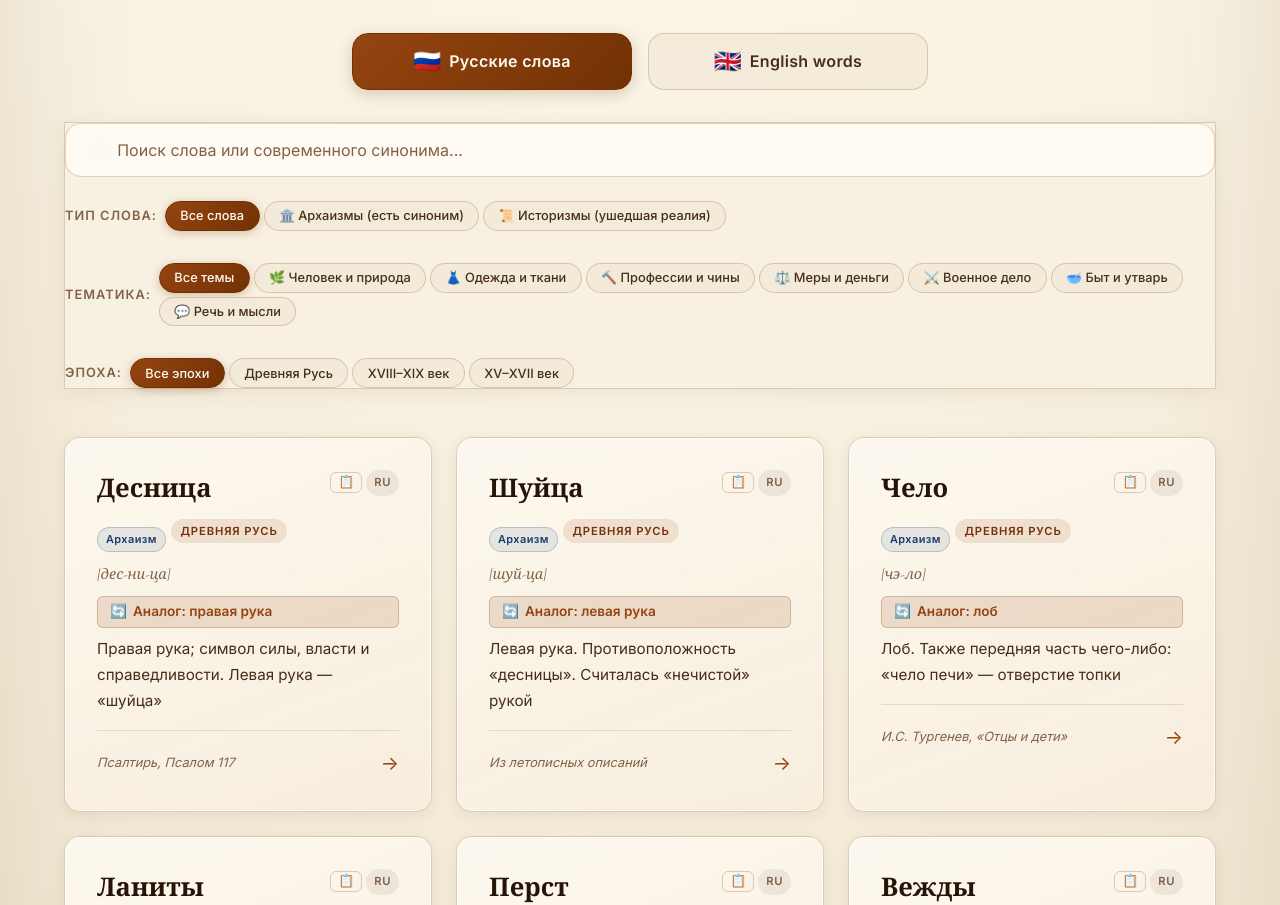
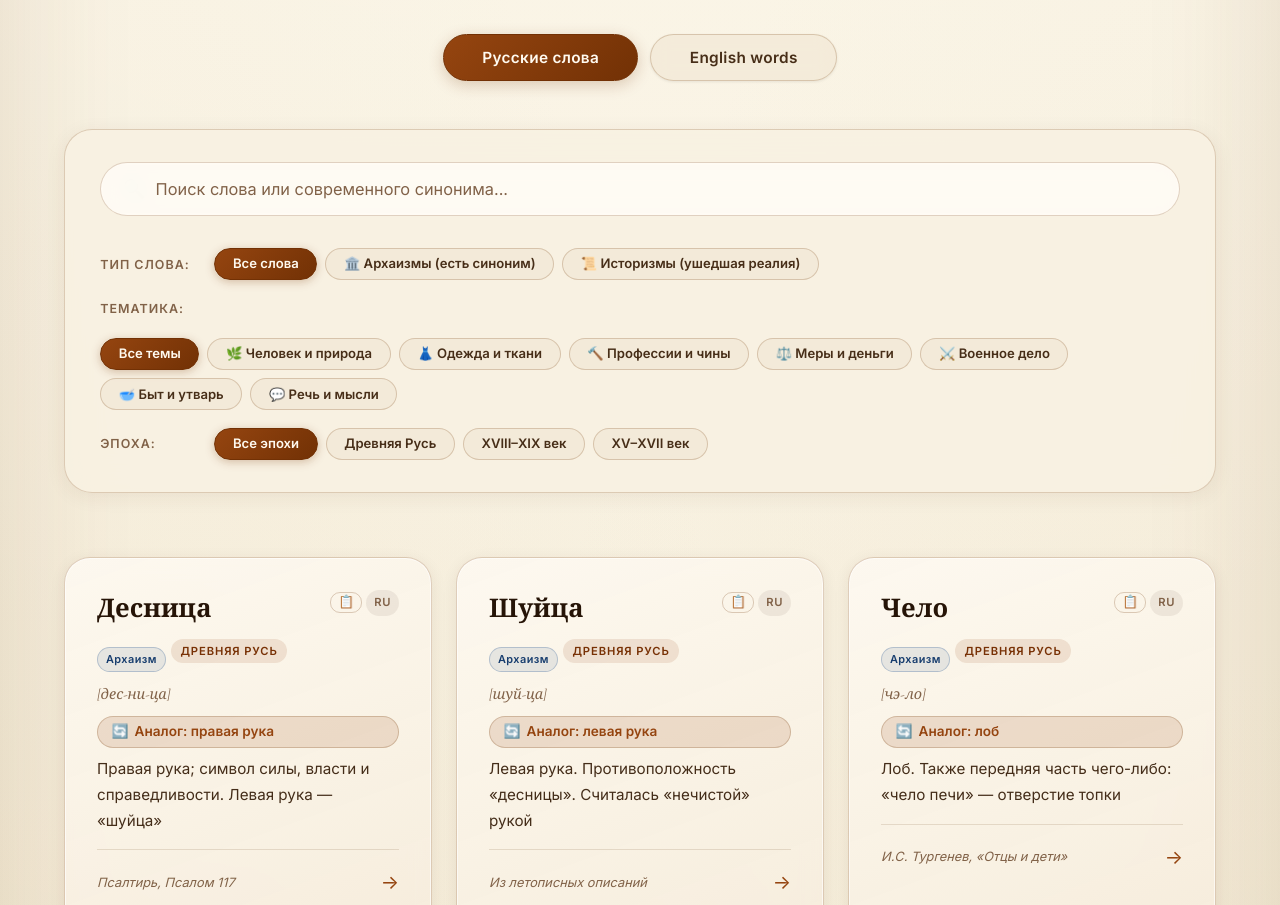
Before and after one commit to faktplanet2-spec/words, a plain HTML site: page index.html in a window 1280 px wide. Shown: the part 1340-2245 px from the top of the page. Drawn offline with nearby package versions, Linux system fonts and the light colour scheme; a web font is replaced by a local one.

Commit message:
Design polish: smooth organic rounded corners, pill shapes, and textual language words without flags

```diff
--- a/app.js
+++ b/app.js
@@ -184,7 +184,7 @@
     function toggleLang() {
         currentLang = currentLang === 'ru' ? 'en' : 'ru';
         filterLang = currentLang; // STRICT SYNCHRONIZATION!
-        els.langLabel.textContent = currentLang.toUpperCase();
+        if (els.langLabel) els.langLabel.textContent = currentLang === 'ru' ? 'Русский' : 'English';
 
         if (els.tabRu) els.tabRu.classList.toggle('active', currentLang === 'ru');
         if (els.tabEn) els.tabEn.classList.toggle('active', currentLang === 'en');
@@ -200,7 +200,7 @@
             loadQuizQuestion();
         }
         savePreferences();
-        showToast(currentLang === 'ru' ? '🇷🇺 Язык изменён: Русский' : '🇬🇧 Language switched: English');
+        showToast(currentLang === 'ru' ? 'Язык: Русский' : 'Language: English');
     }
 
     function t(key) {
@@ -208,6 +208,8 @@
     }
 
     function updateUILanguage() {
+        if (els.langLabel) els.langLabel.textContent = currentLang === 'ru' ? 'Русский' : 'English';
+
         // Logo
         if ($('logoTitle')) $('logoTitle').textContent = t('logoTitle');
         if ($('logoSubtitle')) $('logoSubtitle').textContent = t('logoSubtitle');
@@ -279,8 +281,8 @@
         if ($('suggestWordLabel')) $('suggestWordLabel').innerHTML = t('suggestWordLabel');
         if ($('suggestWordInput')) $('suggestWordInput').placeholder = t('suggestWordPlaceholder');
         if ($('suggestLangLabel')) $('suggestLangLabel').textContent = t('suggestLangLabel');
-        if ($('optLangRu')) $('optLangRu').textContent = currentLang === 'ru' ? 'Русский 🇷🇺' : 'Russian 🇷🇺';
-        if ($('optLangEn')) $('optLangEn').textContent = currentLang === 'ru' ? 'Английский 🇬🇧' : 'English 🇬🇧';
+        if ($('optLangRu')) $('optLangRu').textContent = currentLang === 'ru' ? 'Русский язык' : 'Russian';
+        if ($('optLangEn')) $('optLangEn').textContent = currentLang === 'ru' ? 'Английский язык' : 'English';
         if ($('suggestSynonymLabel')) $('suggestSynonymLabel').innerHTML = t('suggestSynonymLabel');
         if ($('suggestSynonymInput')) $('suggestSynonymInput').placeholder = t('suggestSynonymPlaceholder');
         if ($('suggestTypeLabel')) $('suggestTypeLabel').textContent = t('suggestTypeLabel');
--- a/index.html
+++ b/index.html
@@ -32,8 +32,8 @@
                 <a href="#about" class="nav-link" data-section="about" id="navAbout">О проекте</a>
             </nav>
             <div class="header-actions">
-                <button class="lang-toggle" id="langToggle" title="Switch language">
-                    <span class="lang-label" id="langLabel">RU</span>
+                <button class="lang-toggle" id="langToggle" title="Сменить язык / Switch language">
+                    <span class="lang-label" id="langLabel">Русский</span>
                 </button>
                 <button class="theme-toggle" id="themeToggle" title="Сменить тему оформления (Тёмная / Пергамент / Светлая)">
                     <span class="theme-icon" id="themeIcon">🌙</span>
@@ -117,11 +117,9 @@
             <!-- Language Tabs -->
             <div class="lang-tabs" id="langTabs">
                 <button class="lang-tab active" data-lang="ru" id="tabRu">
-                    <span class="lang-tab-flag">🇷🇺</span>
                     <span class="lang-tab-label" id="tabRuLabel">Русские слова</span>
                 </button>
                 <button class="lang-tab" data-lang="en" id="tabEn">
-                    <span class="lang-tab-flag">🇬🇧</span>
                     <span class="lang-tab-label" id="tabEnLabel">English words</span>
                 </button>
             </div>
@@ -313,8 +311,8 @@
                         <div class="form-group">
                             <label for="suggestLangSelect" id="suggestLangLabel">Язык</label>
                             <select id="suggestLangSelect">
-                                <option value="ru" id="optLangRu">Русский 🇷🇺</option>
-                                <option value="en" id="optLangEn">English 🇬🇧</option>
+                                <option value="ru" id="optLangRu">Русский язык</option>
+                                <option value="en" id="optLangEn">English language</option>
                             </select>
                         </div>
                     </div>
--- a/style.css
+++ b/style.css
@@ -19,11 +19,11 @@
     --space-3xl: 4rem;
     --space-4xl: 6rem;
 
-    /* Border Radius */
-    --radius-sm: 6px;
-    --radius-md: 10px;
-    --radius-lg: 16px;
-    --radius-xl: 24px;
+    /* Border Radius (Smooth & Friendly) */
+    --radius-sm: 10px;
+    --radius-md: 16px;
+    --radius-lg: 24px;
+    --radius-xl: 32px;
     --radius-full: 9999px;
 
     /* Transitions */
@@ -321,8 +321,7 @@ body {
     gap: var(--space-sm);
 }
 
-.theme-toggle,
-.lang-toggle {
+.theme-toggle {
     width: 42px;
     height: 42px;
     border: 1px solid var(--border-color);
@@ -334,7 +333,23 @@ body {
     justify-content: center;
     transition: all var(--transition-fast);
     color: var(--text-secondary);
-    font-size: 0.85rem;
+}
+
+.lang-toggle {
+    height: 42px;
+    padding: 0 1.15rem;
+    border: 1px solid var(--border-color);
+    border-radius: var(--radius-full);
+    background: var(--bg-input);
+    cursor: pointer;
+    display: inline-flex;
+    align-items: center;
+    justify-content: center;
+    gap: 6px;
+    transition: all var(--transition-fast);
+    color: var(--text-primary);
+    font-family: var(--font-body);
+    font-size: 0.88rem;
     font-weight: 600;
 }
 
@@ -342,7 +357,7 @@ body {
 .lang-toggle:hover {
     border-color: var(--accent);
     background: var(--accent-glow);
-    transform: scale(1.05);
+    transform: translateY(-1px);
 }
 
 .theme-icon {
@@ -503,8 +518,8 @@ body {
 .word-quote {
     background: var(--quote-bg);
     border-left: 3px solid var(--quote-border);
-    padding: var(--space-lg);
-    border-radius: 0 var(--radius-md) var(--radius-md) 0;
+    padding: var(--space-lg) 1.5rem;
+    border-radius: 8px 24px 24px 8px;
     margin-bottom: var(--space-xl);
     text-align: left;
 }
@@ -632,31 +647,31 @@ body {
 }
 
 /* === Language Tabs === */
+/* === Language Tabs (Smooth Pill Buttons, No Flags) === */
 .lang-tabs {
     display: flex;
-    gap: var(--space-md);
-    margin-bottom: var(--space-xl);
+    gap: 12px;
+    margin-bottom: var(--space-2xl);
     justify-content: center;
 }
 
 .lang-tab {
-    display: flex;
-    align-items: center;
+    display: inline-flex;
+    align-items: center;
+    justify-content: center;
     gap: var(--space-sm);
-    padding: 0.85rem 2rem;
-    border-radius: var(--radius-lg);
+    padding: 0.8rem 2.4rem;
+    border-radius: 9999px;
     font-family: var(--font-body);
-    font-size: 1rem;
+    font-size: 0.96rem;
     font-weight: 600;
-    border: 2px solid var(--border-color);
+    border: 1.5px solid var(--border-color);
     background: var(--bg-card);
     color: var(--text-secondary);
     cursor: pointer;
     transition: all var(--transition-base);
     backdrop-filter: blur(10px);
-    flex: 1;
-    max-width: 280px;
-    justify-content: center;
+    box-shadow: var(--shadow-sm);
 }
 
 .lang-tab:hover {
@@ -671,47 +686,54 @@ body {
     border-color: var(--accent);
     background: var(--accent-glow);
     color: var(--text-accent);
-    box-shadow: 0 0 20px var(--accent-glow), var(--shadow-md);
-}
-
-.lang-tab-flag {
-    font-size: 1.4rem;
+    box-shadow: 0 4px 20px var(--accent-glow);
 }
 
 .lang-tab-label {
     letter-spacing: 0.02em;
 }
 
-/* === Search Bar === */
+/* === Search Bar & Filter Container (Smooth & Rounded) === */
 .search-bar {
-    margin-bottom: var(--space-2xl);
+    background: var(--bg-card);
+    border: 1px solid var(--border-color);
+    border-radius: 28px;
+    padding: 2rem 2.2rem;
+    margin-bottom: var(--space-3xl);
+    box-shadow: var(--shadow-card);
+    backdrop-filter: blur(16px);
+    -webkit-backdrop-filter: blur(16px);
+    transition: all var(--transition-base);
 }
 
 .search-input-wrap {
     position: relative;
-    margin-bottom: var(--space-lg);
+    margin-bottom: var(--space-xl);
 }
 
 .search-icon {
     position: absolute;
-    left: var(--space-lg);
+    left: 1.4rem;
     top: 50%;
     transform: translateY(-50%);
-    font-size: 1.1rem;
+    font-size: 1.15rem;
     pointer-events: none;
+    color: var(--text-muted);
 }
 
 .search-input-wrap input {
     width: 100%;
-    padding: 1rem 3rem 1rem 3.2rem;
+    height: 54px;
+    padding: 0 3.2rem 0 3.4rem;
     font-family: var(--font-body);
-    font-size: 1rem;
-    background: var(--bg-card);
-    border: 1px solid var(--border-color);
-    border-radius: var(--radius-lg);
+    font-size: 1.02rem;
+    background: var(--bg-input);
+    border: 1.5px solid var(--border-color);
+    border-radius: 9999px;
     color: var(--text-primary);
     backdrop-filter: blur(10px);
     transition: all var(--transition-fast);
+    box-sizing: border-box;
 }
 
 .search-input-wrap input::placeholder {
@@ -721,12 +743,12 @@ body {
 .search-input-wrap input:focus {
     outline: none;
     border-color: var(--accent);
-    box-shadow: 0 0 0 3px var(--accent-glow);
+    box-shadow: 0 0 0 4px var(--accent-glow);
 }
 
 .search-clear {
     position: absolute;
-    right: var(--space-md);
+    right: 1.2rem;
     top: 50%;
     transform: translateY(-50%);
     background: none;
@@ -747,23 +769,24 @@ body {
     color: var(--text-primary);
 }
 
-/* === Filters === */
+/* === Filters (Smooth Rows) === */
 .filters {
     display: flex;
-    gap: var(--space-xl);
+    flex-direction: column;
+    gap: 1.1rem;
+}
+
+.filter-group {
+    display: flex;
+    align-items: center;
+    gap: 1.2rem;
     flex-wrap: wrap;
-    align-items: center;
-}
-
-.filter-group {
-    display: flex;
-    align-items: center;
-    gap: var(--space-sm);
 }
 
 .filter-label {
-    font-size: 0.8rem;
-    font-weight: 600;
+    min-width: 95px;
+    font-size: 0.78rem;
+    font-weight: 700;
     color: var(--text-muted);
     text-transform: uppercase;
     letter-spacing: 0.08em;
@@ -771,18 +794,20 @@ body {
 
 .filter-chips {
     display: flex;
-    gap: var(--space-xs);
+    gap: 8px;
     flex-wrap: wrap;
+    align-items: center;
 }
 
 .chip {
-    padding: 0.4rem 0.9rem;
-    border-radius: var(--radius-full);
+    padding: 0.45rem 1.1rem;
+    border-radius: 9999px;
     font-family: var(--font-body);
-    font-size: 0.8rem;
-    font-weight: 500;
+    font-size: 0.82rem;
+    font-weight: 600;
+    line-height: 1.2;
     border: 1px solid var(--border-color);
-    background: transparent;
+    background: var(--bg-input);
     color: var(--text-secondary);
     cursor: pointer;
     transition: all var(--transition-fast);
@@ -792,12 +817,15 @@ body {
 .chip:hover {
     border-color: var(--accent);
     color: var(--text-accent);
+    background: var(--accent-glow);
+    transform: translateY(-1px);
 }
 
 .chip.active {
-    background: var(--accent-glow);
+    background: var(--accent-gradient);
     border-color: var(--accent);
-    color: var(--text-accent);
+    color: #ffffff;
+    box-shadow: 0 2px 10px var(--accent-glow);
 }
 
 /* === Words Grid === */
@@ -811,7 +839,7 @@ body {
 .word-card {
     background: var(--bg-card);
     border: 1px solid var(--border-color);
-    border-radius: var(--radius-lg);
+    border-radius: 26px;
     padding: var(--space-xl);
     cursor: pointer;
     transition: all var(--transition-base);
@@ -1454,10 +1482,10 @@ body {
     align-items: baseline;
     justify-content: center;
     gap: 0.4rem 0.65rem;
-    padding: 0.75rem 1.6rem;
+    padding: 0.8rem 1.8rem;
     background: var(--accent-glow);
     border: 1px solid var(--border-color);
-    border-radius: var(--radius-lg);
+    border-radius: 9999px;
     margin-bottom: var(--space-lg);
     box-shadow: 0 2px 16px var(--accent-glow);
     animation: pulseGlow 3s infinite alternate;
@@ -1504,10 +1532,10 @@ body {
     display: flex;
     align-items: baseline;
     gap: 6px;
-    padding: 0.35rem 0.75rem;
+    padding: 0.35rem 0.85rem;
     background: var(--accent-glow);
     border: 1px solid var(--border-color);
-    border-radius: var(--radius-sm);
+    border-radius: 9999px;
     font-size: 0.85rem;
     color: var(--text-accent);
     font-weight: 600;
@@ -1571,7 +1599,7 @@ body {
 .modal-synonym-box {
     background: var(--accent-glow);
     border: 1px solid var(--border-color);
-    border-radius: var(--radius-md);
+    border-radius: 20px;
     padding: var(--space-md) var(--space-lg);
     margin-bottom: var(--space-lg);
     display: flex;
@@ -1652,8 +1680,8 @@ body {
     display: flex;
     gap: var(--space-xs);
     background: var(--bg-input);
-    padding: 4px;
-    border-radius: var(--radius-md);
+    padding: 5px;
+    border-radius: var(--radius-full);
     margin-bottom: var(--space-xl);
 }
 
@@ -1666,7 +1694,7 @@ body {
     font-family: var(--font-body);
     font-size: 0.88rem;
     font-weight: 600;
-    border-radius: var(--radius-sm);
+    border-radius: var(--radius-full);
     cursor: pointer;
     transition: all var(--transition-fast);
     text-align: center;
@@ -1682,7 +1710,7 @@ body {
 .quiz-card {
     background: var(--bg-card);
     border: 1px solid var(--border-color);
-    border-radius: var(--radius-lg);
+    border-radius: 28px;
     padding: var(--space-xl);
     text-align: center;
     margin-bottom: var(--space-xl);
@@ -1735,10 +1763,10 @@ body {
     display: flex;
     align-items: center;
     gap: var(--space-sm);
-    padding: 1rem 1.2rem;
+    padding: 0.95rem 1.4rem;
     background: var(--bg-card);
     border: 2px solid var(--border-color);
-    border-radius: var(--radius-md);
+    border-radius: var(--radius-full);
     color: var(--text-primary);
     font-family: var(--font-body);
     font-size: 0.95rem;
@@ -2070,6 +2098,7 @@ body {
 
 [data-theme="sepia"] .word-card {
     border: 1px solid rgba(135, 85, 40, 0.25);
+    border-radius: 26px;
     background: linear-gradient(160deg, rgba(253, 248, 239, 0.98) 0%, rgba(246, 237, 221, 0.95) 100%);
     box-shadow:
         0 4px 16px rgba(70, 42, 15, 0.08),
@@ -2108,6 +2137,7 @@ body {
     background: rgba(242, 232, 214, 0.8);
     border: 1px solid rgba(135, 85, 40, 0.26);
     color: #472e18;
+    border-radius: 9999px;
 }
 
 [data-theme="sepia"] .chip:hover {
@@ -2127,6 +2157,7 @@ body {
     background: rgba(242, 232, 214, 0.75);
     border: 1px solid rgba(135, 85, 40, 0.26);
     color: #472e18;
+    border-radius: 9999px;
 }
 
 [data-theme="sepia"] .lang-tab.active {
@@ -2137,19 +2168,22 @@ body {
 }
 
 [data-theme="sepia"] .search-bar {
-    background: rgba(248, 241, 226, 0.9);
+    background: rgba(248, 241, 226, 0.92);
     border: 1px solid rgba(135, 85, 40, 0.25);
+    border-radius: 28px;
     box-shadow: 0 4px 20px rgba(70, 42, 15, 0.07);
 }
 
 [data-theme="sepia"] .search-input-wrap input {
     background: rgba(255, 252, 245, 0.9);
-    border: 1px solid rgba(135, 85, 40, 0.25);
+    border: 1.5px solid rgba(135, 85, 40, 0.25);
+    border-radius: 9999px;
     color: #261407;
 }
 
 [data-theme="sepia"] .modal {
     border: 2px solid rgba(135, 85, 40, 0.35);
+    border-radius: 32px;
     background: linear-gradient(170deg, rgba(254, 250, 242, 0.99) 0%, rgba(247, 239, 224, 0.98) 100%);
     box-shadow: 0 24px 70px rgba(55, 32, 10, 0.28);
 }
@@ -2161,6 +2195,7 @@ body {
 [data-theme="sepia"] .quiz-card {
     background: rgba(248, 241, 226, 0.9);
     border: 1px solid rgba(135, 85, 40, 0.28);
+    border-radius: 28px;
 }
 
 [data-theme="sepia"] .quiz-opt-btn {
```
Also changed, not shown: 1 other file.
